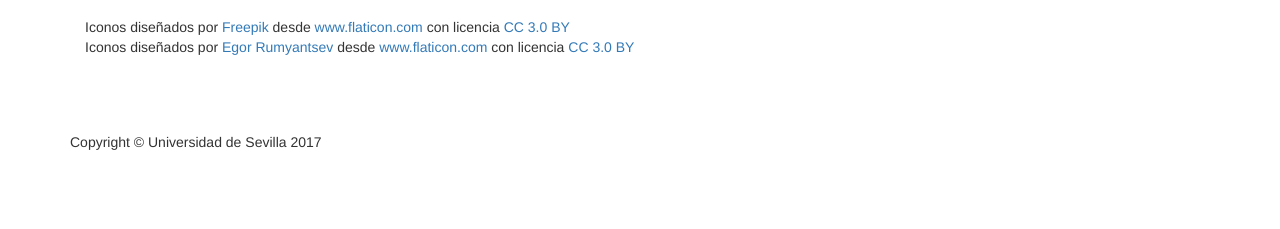
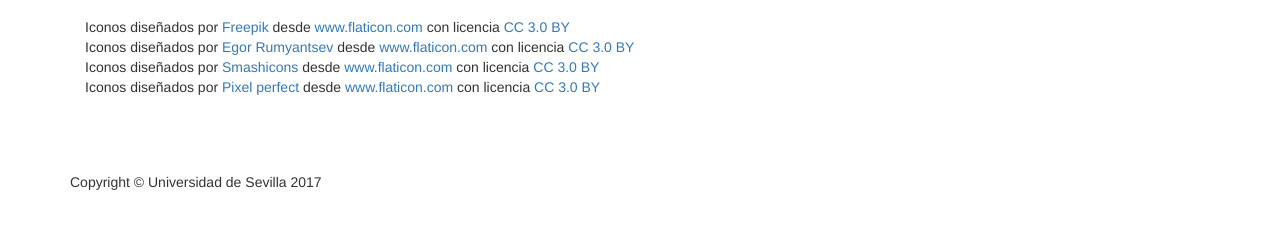
Before and after one commit to si1718/si1718-landing, a website: page public/index.html in a window 1280 px wide. Shown: the part 691-920 px from the top of the page. Drawn offline with nearby package versions, Linux system fonts and the light colour scheme; some packages are replaced by stand-ins of ours.

Commit message:
Added images

```diff
--- a/public/list.html
+++ b/public/list.html
@@ -35,4 +35,6 @@
 
     <div>Iconos diseñados por <a href="http://www.freepik.com" title="Freepik">Freepik</a> desde <a href="https://www.flaticon.es/" title="Flaticon">www.flaticon.com</a> con licencia <a href="http://creativecommons.org/licenses/by/3.0/" title="Creative Commons BY 3.0" target="_blank">CC 3.0 BY</a></div>
     <div>Iconos diseñados por <a href="https://www.flaticon.es/autores/egor-rumyantsev" title="Egor Rumyantsev">Egor Rumyantsev</a> desde <a href="https://www.flaticon.es/" title="Flaticon">www.flaticon.com</a> con licencia <a href="http://creativecommons.org/licenses/by/3.0/" title="Creative Commons BY 3.0" target="_blank">CC 3.0 BY</a></div>
+    <div>Iconos diseñados por <a href="https://www.flaticon.es/autores/smashicons" title="Smashicons">Smashicons</a> desde <a href="https://www.flaticon.es/" title="Flaticon">www.flaticon.com</a> con licencia <a href="http://creativecommons.org/licenses/by/3.0/" title="Creative Commons BY 3.0" target="_blank">CC 3.0 BY</a></div>
+    <div>Iconos diseñados por <a href="https://www.flaticon.es/autores/pixel-perfect" title="Pixel perfect">Pixel perfect</a> desde <a href="https://www.flaticon.es/" title="Flaticon">www.flaticon.com</a> con licencia <a href="http://creativecommons.org/licenses/by/3.0/" title="Creative Commons BY 3.0" target="_blank">CC 3.0 BY</a></div>
     </div>
```
Also changed, not shown: public/img/papers.png, public/img/proceedings.png.
